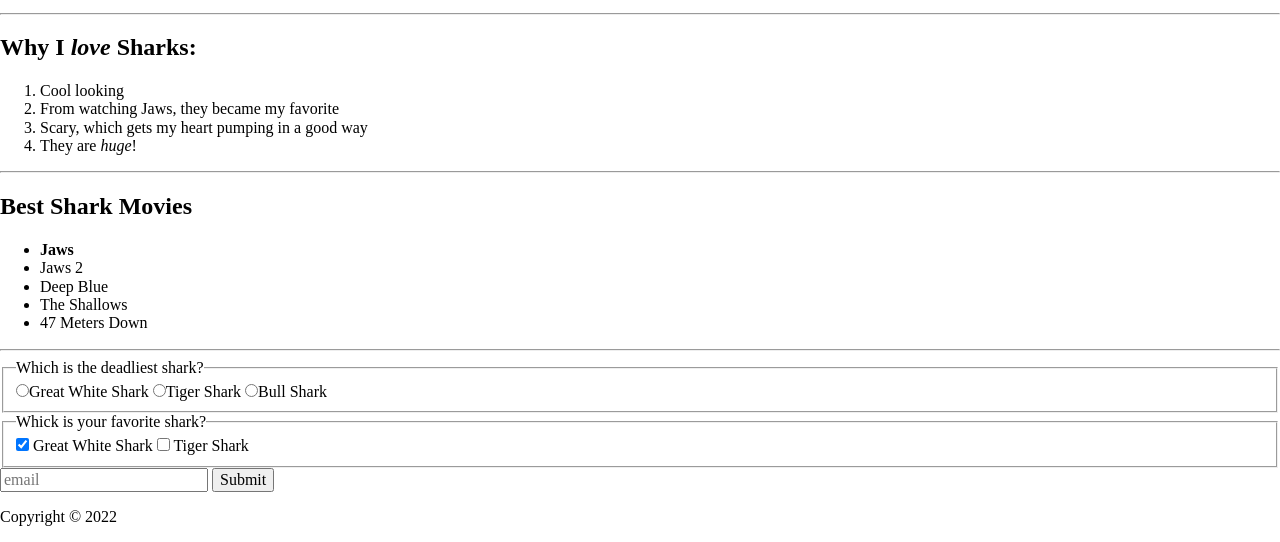
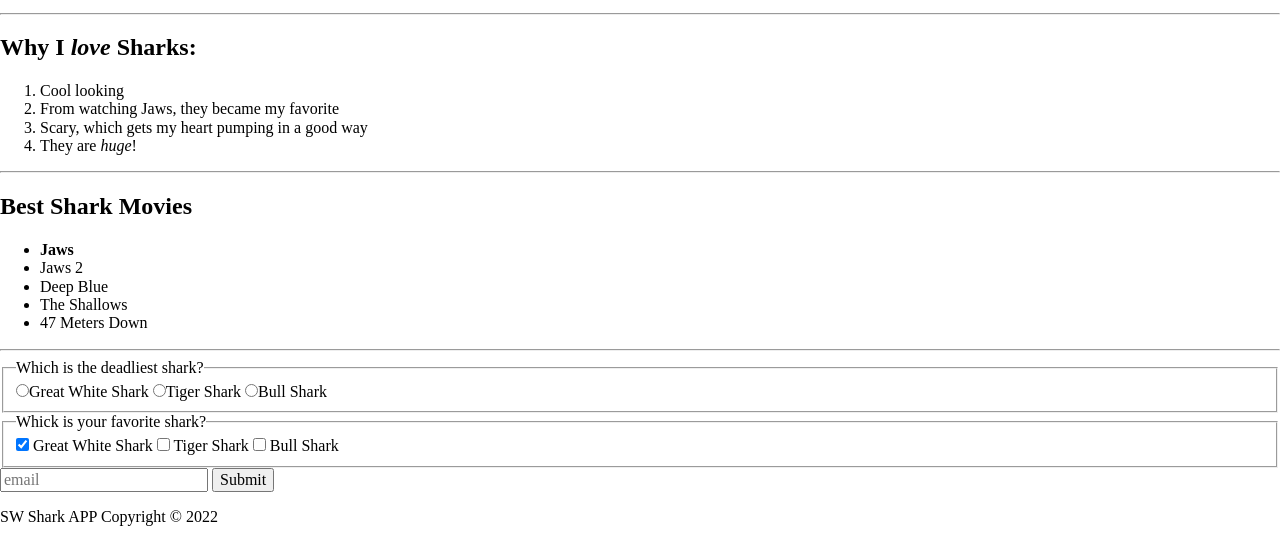
Before and after one commit to ShawnKellyWright/Test_fCC, a plain HTML site: page index.html in a window 1280 px wide. Shown: the part 1169-1711 px from the top of the page. Drawn offline with nearby package versions, Linux system fonts and the light colour scheme; files whose address does not match are found by name.

```diff
--- a/index.html
+++ b/index.html
@@ -3,7 +3,7 @@
 
 <head>
     <meta charset="utf-8">
-    <title>Page Title - My Site</title> <!-- TODO: update page title -->
+    <title>My Shark App</title> <!-- TODO: update page title -->
     <meta name="description" content=""> <!-- TODO: update meta description -->
     <meta name="viewport" content="width=device-width, initial-scale=1">
     <meta property="og:title" content="Home - Page"> <!-- TODO: update OG Title -->
@@ -112,6 +112,9 @@
 
             <input type="checkbox" id="tigerShark" name="favShark" value="tigerShark">
             <label for="tigerShark"> Tiger Shark</label>
+
+            <input type="checkbox" id="bullShark" name="favShark" value="bullShark">
+            <label for="bullShark"> Bull Shark</label>
         </fieldset>
 
         <input type="text" name="" placeholder="email" required>
@@ -119,7 +122,7 @@
     </form>
 
     <footer>
-        <p>Copyright &copy 2022</p>
+        <p>SW Shark APP Copyright &copy 2022</p>
     </footer>
 
 
```
